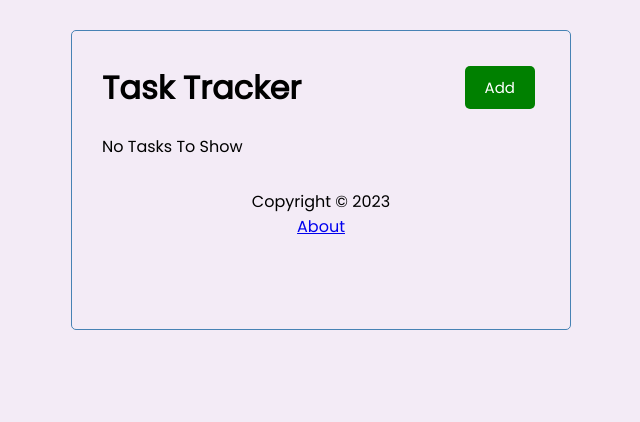
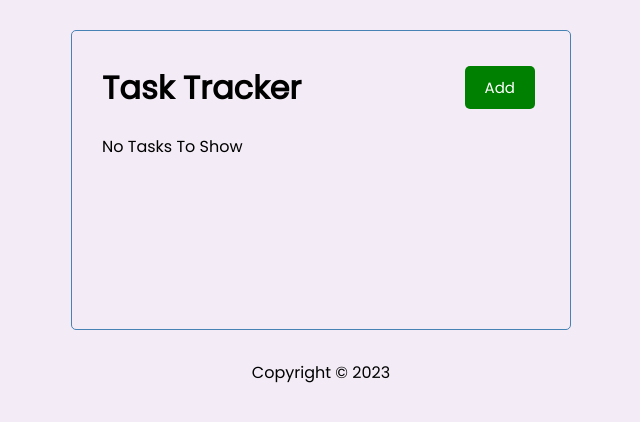
Before and after one commit to aloklearning/react-task-tracker, a React (Create React App) app: page / in a window 1280 px wide. Shown: the top 422 px of the page, without its empty margins (319-959 px from the left). Built offline with nearby package versions, Linux system fonts and the light colour scheme; data requests are answered from the project's data file.

Commit message:
Add themecontext for dark and light theme

```diff
--- a/src/App.js
+++ b/src/App.js
@@ -1,18 +1,18 @@
-import { useState, useEffect } from 'react'
-import AddTask from './components/AddTask';
-import About from './components/About';
+import { useState, useEffect, createContext } from 'react';
+// import About from './components/About';
 import Footer from './components/Footer';
-import Header from './components/Header'
-import Tasks from './components/Tasks';
 import {
   BrowserRouter as Router,
   Routes,
   Route,
 } from 'react-router-dom';
+import TaskContainer from './components/TaskContainer';
+
+export const ThemeContext = createContext(null);
 
 function App() {
-  const [tasks, setTasks] = useState([])
-  const [showAddTask, setShowAddTask] = useState(false)
+  const [tasks, setTasks] = useState([]);
+  const [theme, setTheme] = useState('light');
 
   useEffect(() => {
     const getTasks = async () => {
@@ -31,91 +31,25 @@ function App() {
     return data
   }
 
-  // Fetch Task
-  const fetchTask = async (id) => {
-    const response = await fetch(`http://localhost:4000/tasks/${id}`)
-    const data = response.json()
-
-    return data
-  }
-
-  // Add Task
-  const addTask = async (task) => {
-    // With server addition
-    const res = await fetch(
-      'http://localhost:4000/tasks', {
-        method: 'POST',
-        headers: {
-          'Content-type': 'application/json'
-        },
-        body: JSON.stringify(task)
-      }
-    )
-
-    const data = await res.json()
-    setTasks([...tasks, data])
-
-    // Without server task addition
-    // const id = tasks.length + 1
-
-    // const newTask = {id, ...task}
-    // setTasks([...tasks, newTask])
-  }
-
-  // Delete Task
-  const deleteTask = async (id) => {
-    await fetch(`http://localhost:4000/tasks/${id}`, {
-      method: 'DELETE'
-    })
-
-    setTasks(tasks.filter(task => task.id !== id))
-  }
-
-  // Toggle Reminder
-  const toggleReminder = async (id) => {
-    const taskToToggle =  await fetchTask(id)
-
-    // Keeping everything of the task object as is, and only updating
-    // reminder to the opposite what it was before
-    const updatedTask = {...taskToToggle, reminder: !taskToToggle.reminder}
-    const res = await fetch(`http://localhost:4000/tasks/${id}`, {
-      method: 'PUT',
-      headers: {
-        'Content-type': 'application/json'
-      },
-      body: JSON.stringify(updatedTask)
-    })
-    const data = await res.json()
-
-    setTasks(tasks.map((task) => (
-      task.id === id ? {...task, reminder: data.reminder} : task
-    )))
+  const toggleTheme = () => {
+    setTheme(currTheme => currTheme === 'light' ? 'dark' : 'light');
   }
 
   return (
     <Router>
-      <div className="container">
-        <Header
-          showAdd={showAddTask}
-          onAdd={() => setShowAddTask(!showAddTask)}
-        />
+      <ThemeContext.Provider value={{theme, toggleTheme}}>
+        <div className="App" id={theme}>
           <Routes>
             <Route
               path='/'
               exact
-            element={
-              <>
-                {showAddTask && <AddTask onAdd={addTask} />}
-                {tasks.length > 0 ?
-                <Tasks tasks={tasks} onDelete={deleteTask} onToggle={toggleReminder} />
-                : 'No Tasks To Show'}
-              </>
-            }
+              element={<TaskContainer tasks={tasks} setTasks={setTasks} />}
             />
-          <Route path='/about' element={<About/>} exact />
+            {/* <Route path='/about' element={<About/>} exact /> */}
           </Routes>
           <Footer />
         </div>
+      </ThemeContext.Provider>
     </Router>
   );
 }
--- a/src/components/Footer.js
+++ b/src/components/Footer.js
@@ -1,4 +1,4 @@
-import { Link, useLocation } from "react-router-dom";
+import { useLocation } from "react-router-dom";
 
 const Footer = () => {
     const location = useLocation()
@@ -8,7 +8,6 @@ const Footer = () => {
             {location.pathname === '/' && (
                 <footer>
                     <p>Copyright &copy; 2023</p>
-                    <Link to='/about'>About</Link>
                 </footer>
             )}
         </>
--- /dev/null
+++ b/src/components/TaskContainer.js
@@ -0,0 +1,86 @@
+import { useState } from "react";
+
+import Header from "./Header";
+import Tasks from './Tasks';
+import AddTask from './AddTask';
+
+const TaskContainer = ({ tasks, setTasks }) => {
+    const [showAddTask, setShowAddTask] = useState(false);
+
+    // Fetch Task
+    const fetchTask = async (id) => {
+        const response = await fetch(`http://localhost:4000/tasks/${id}`)
+        const data = response.json()
+
+        return data
+    }
+
+    // Add Task
+    const addTask = async (task) => {
+        // With server addition
+        const res = await fetch(
+        'http://localhost:4000/tasks', {
+            method: 'POST',
+            headers: {
+            'Content-type': 'application/json'
+            },
+            body: JSON.stringify(task)
+        }
+        )
+
+        const data = await res.json()
+        setTasks([...tasks, data])
+
+        // Without server task addition
+        // const id = tasks.length + 1
+
+        // const newTask = {id, ...task}
+        // setTasks([...tasks, newTask])
+    }
+
+    // Delete Task
+    const deleteTask = async (id) => {
+        await fetch(`http://localhost:4000/tasks/${id}`, {
+        method: 'DELETE'
+        })
+
+        setTasks(tasks.filter(task => task.id !== id))
+    }
+
+    // Toggle Reminder
+    const toggleReminder = async (id) => {
+        const taskToToggle =  await fetchTask(id)
+
+        // Keeping everything of the task object as is, and only updating
+        // reminder to the opposite what it was before
+        const updatedTask = {...taskToToggle, reminder: !taskToToggle.reminder}
+        const res = await fetch(`http://localhost:4000/tasks/${id}`, {
+        method: 'PUT',
+        headers: {
+            'Content-type': 'application/json'
+        },
+        body: JSON.stringify(updatedTask)
+        })
+        const data = await res.json()
+
+        setTasks(tasks.map((task) => (
+        task.id === id ? {...task, reminder: data.reminder} : task
+        )))
+    }
+
+    return (
+        <div className='container'>
+            <Header
+                showAdd={showAddTask}
+                onAdd={() => setShowAddTask(!showAddTask)}
+            />
+
+            {showAddTask && <AddTask onAdd={addTask} />}
+            {tasks.length > 0 ?
+            <Tasks tasks={tasks} onDelete={deleteTask} onToggle={toggleReminder} />
+            : 'No Tasks To Show'}
+        </div>
+    )
+}
+
+export default TaskContainer;
--- a/src/index.css
+++ b/src/index.css
@@ -4,21 +4,35 @@
   margin: 0;
   padding: 0;
   box-sizing: border-box;
+}
+
+html, body {
+  height: 100%;
+  font-family: 'Poppins', sans-serif;
+}
+
+.App {
+  height: 100vh;
+  padding-top: 30px;
   background-color: #f3ebf6;
 }
 
-body {
-  font-family: 'Poppins', sans-serif;
+#light {
+  background-color: #f3ebf6;
+}
+
+#dark {
+ background-color: #373e47;
 }
 
 .container {
+  margin: auto;
+  padding: 30px;
+  overflow: auto;
   max-width: 500px;
-  margin: 30px auto;
-  overflow: auto;
   min-height: 300px;
+  border-radius: 5px;
   border: 1px solid steelblue;
-  padding: 30px;
-  border-radius: 5px;
 }
 
 .header {
```
Lines whose indentation alone changed are shown as unchanged.
